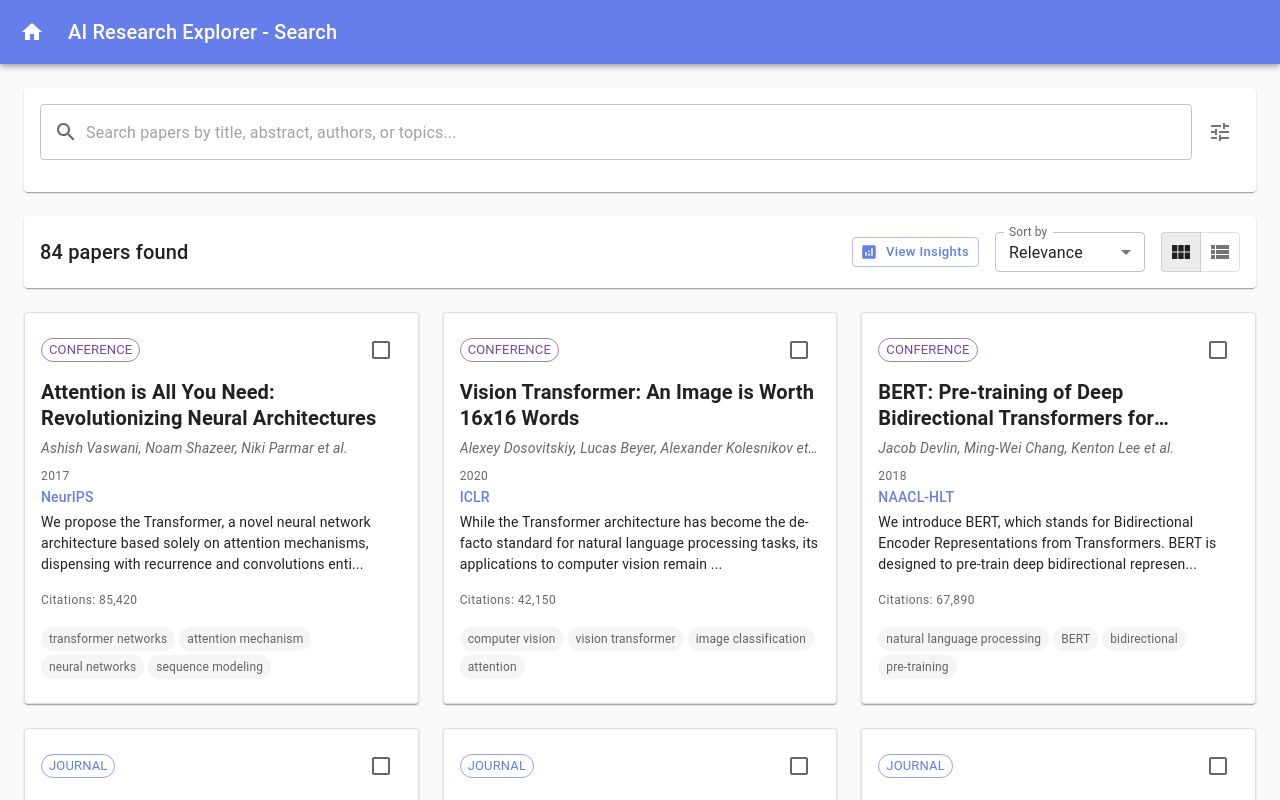
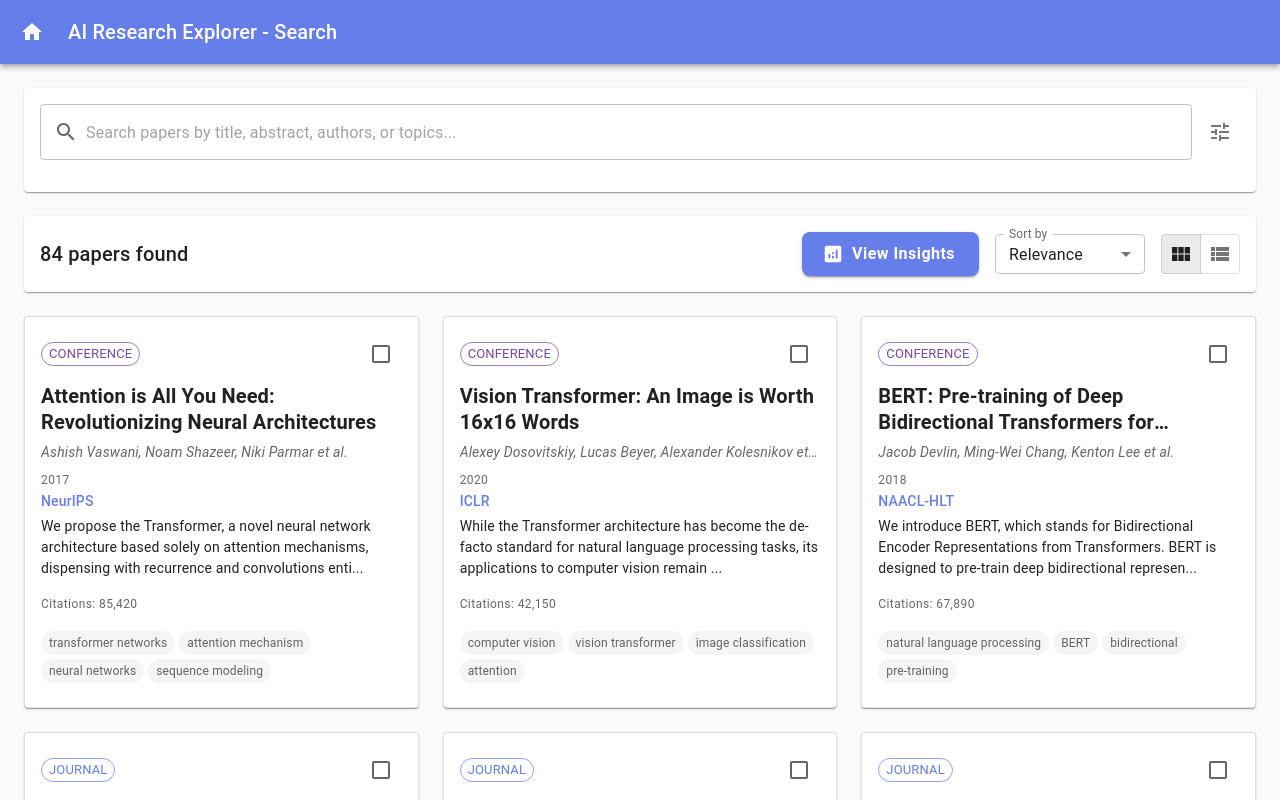
Before and after one commit to Mehdi-Rh/AI-Research-Explorer, a React (Vite) app: page /search in a window 1280 px wide. Shown: the top 800 px of the page. Built offline with nearby package versions, Linux system fonts and the light colour scheme.

Commit message:
Enhance View Insights button styling for improved visibility and user experience

```diff
--- a/src/pages/SearchPage.tsx
+++ b/src/pages/SearchPage.tsx
@@ -426,13 +426,24 @@ const SearchPage: React.FC = () => {
               {/* View Insights Button */}
               {!state.isLoading && sortedResults.length > 0 && (
                 <Button
-                  variant="outlined"
+                  variant="contained"
                   startIcon={<AnalyticsIcon />}
                   onClick={handleViewInsights}
-                  size="small"
+                  size="large"
                   sx={{
                     textTransform: 'none',
-                    borderRadius: 1,
+                    borderRadius: 2,
+                    fontWeight: 600,
+                    fontSize: '1rem',
+                    px: 3,
+                    py: 1,
+                    bgcolor: 'primary.main',
+                    '&:hover': {
+                      bgcolor: 'primary.dark',
+                      transform: 'translateY(-1px)',
+                      boxShadow: 2,
+                    },
+                    transition: 'all 0.2s ease-in-out',
                   }}
                 >
                   View Insights
```
